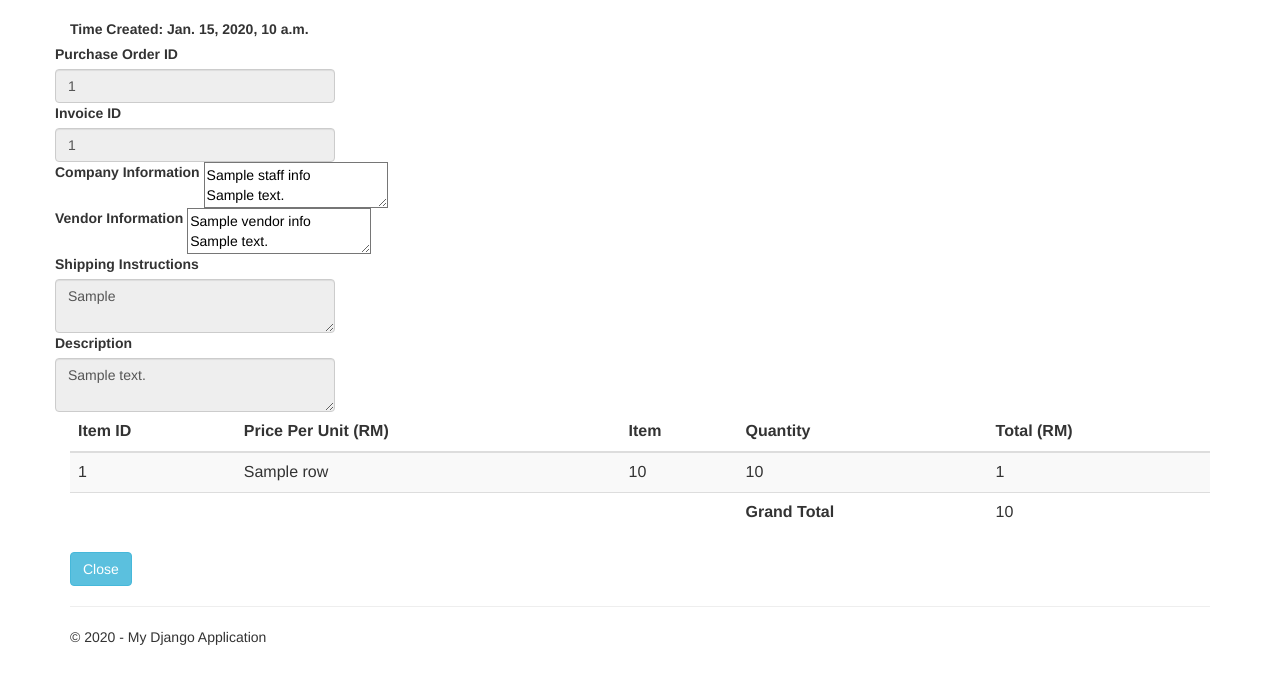
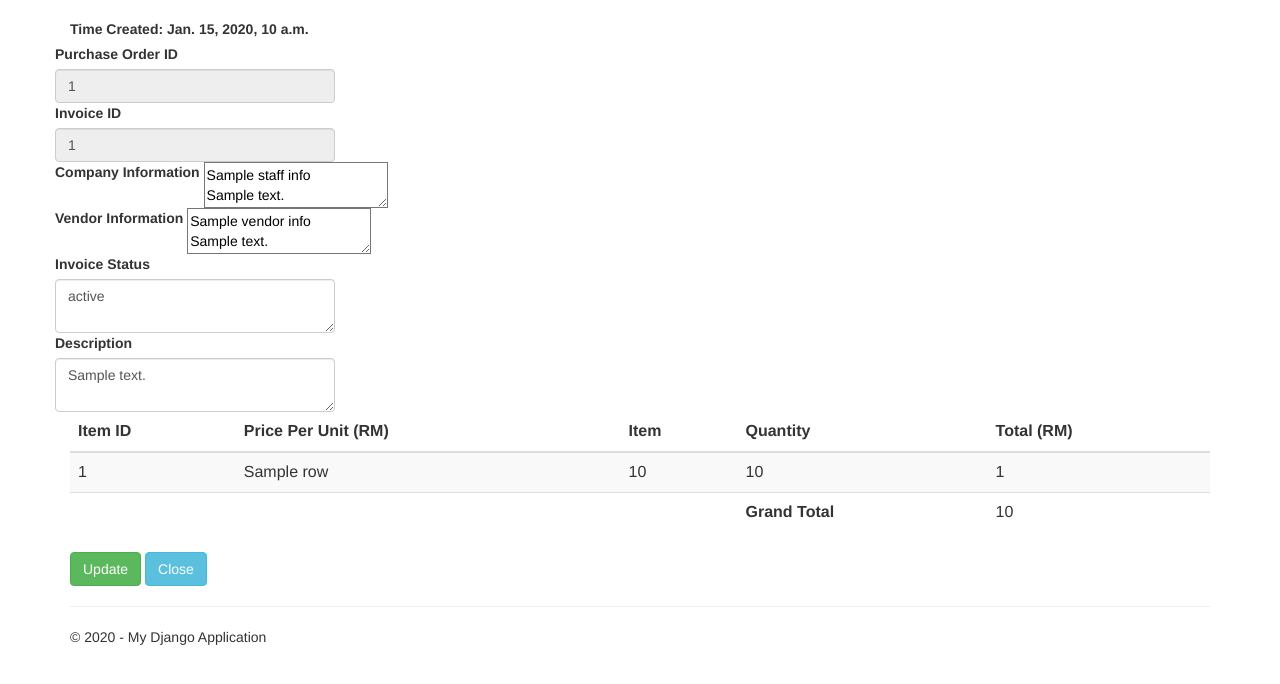
Before and after one commit to GWenXin/Group-2-Purchasing-System, a Django app: template Purchasing System/Invoice/templates/Invoice/invoicehistorydetails.html in a window 1280 px wide. Shown: the part 51-735 px from the top of the page. Run offline with Django 3.2, Linux system fonts and the light colour scheme; the template is opened without the code that fills it: most values are stand-ins (such as "Sample title", 1, 10 or a date in 2020); some libraries are stand-ins or nearby versions.

Commit message:
Insert update button and invoice status
Enable user to update the description and invoice status. Change shipping instruction to invoice status which shipping instruction is not exist in invoice module.

```diff
--- a/Purchasing System/Invoice/templates/Invoice/invoicehistorydetails.html
+++ b/Purchasing System/Invoice/templates/Invoice/invoicehistorydetails.html
@@ -8,7 +8,7 @@
             <label class="labelpodetails">Time Created: </label>
             <label>{{time_created}}</label>
         </div>
-    <form class="purchaseordersubmission margintop" action="menu" method="GET">
+    <form class="purchaseordersubmission margintop" action="menu" method="POST">
      {% csrf_token %}
         <div class="row">
            <div class="col">
@@ -30,12 +30,12 @@
         </div>
         <div class="row margintop">
             <div class="col">
-                <label class="labelpodetails">Shipping Instructions</label>
-               <textarea class="form-control potextarea" name="shipping_inst" id="shipping_inst" placeholder="Shipping Instructions (If applicable)" readonly >{{shipping_inst}}</textarea>
+                <label class="labelpodetails">Invoice Status</label>
+               <textarea class="form-control potextarea" name="status" id="status" placeholder="Shipping Instructions (If applicable)">{{invoice_status}}</textarea>
             </div>
             <div class="col">
                 <label class="labelpodetails">Description</label>
-                <textarea class="form-control potextarea" name="description" id="description" placeholder="Purchase Order Description (If applicable)" readonly>{{description}}</textarea>
+                <textarea class="form-control potextarea" name="description" id="description" placeholder="Purchase Order Description (If applicable)">{{description}}</textarea>
             </div>
         </div>
 
@@ -72,6 +72,7 @@
           </tfoot>
         </table>
         <div class="margintop">
+		<button type="submit" class="btn btn-success btn-square buttonsize" formaction="/invoiceupdate">Update</button>
             <button type="submit" class="btn btn-info buttonsize">Close</button>
         </div>
 
```
Also changed, not shown: Purchasing System/Invoice/templates/Invoice/invoiceform.html (line endings or trailing spaces).
